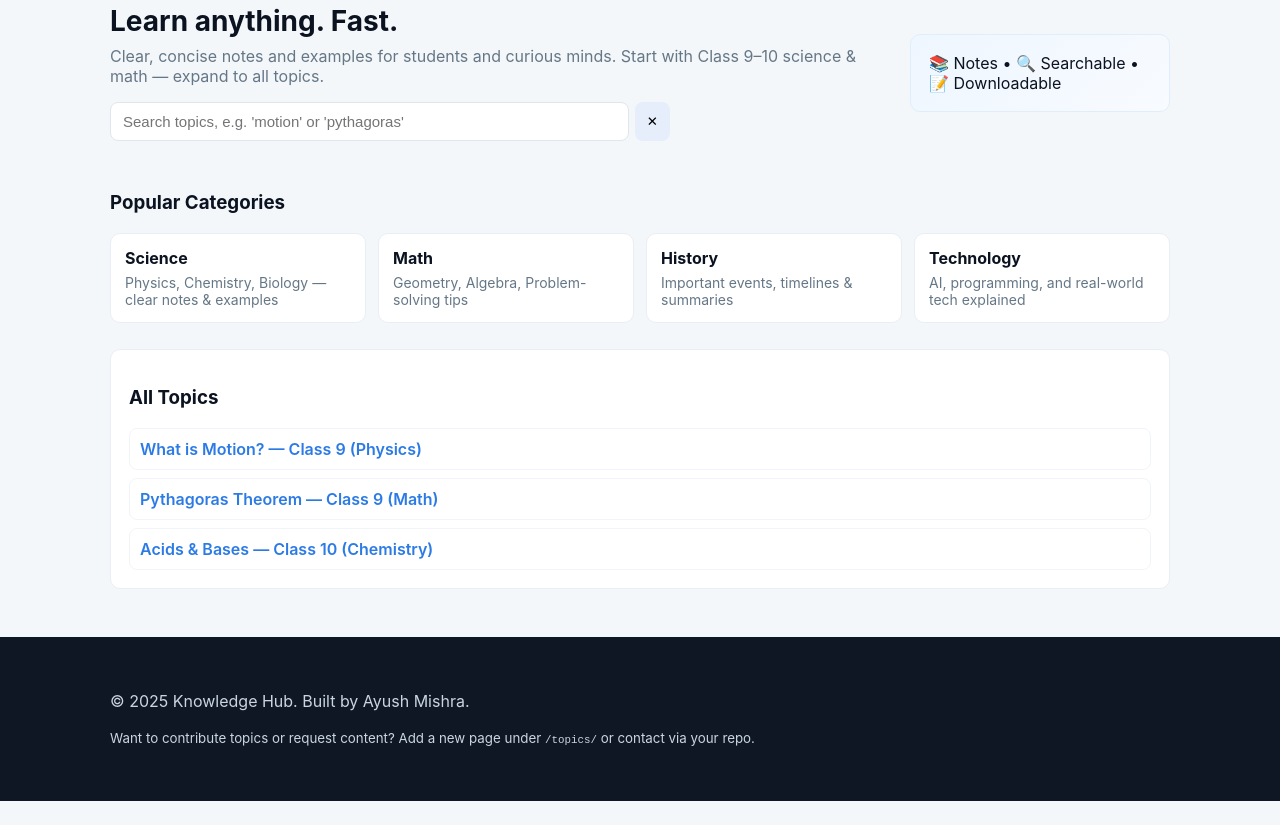
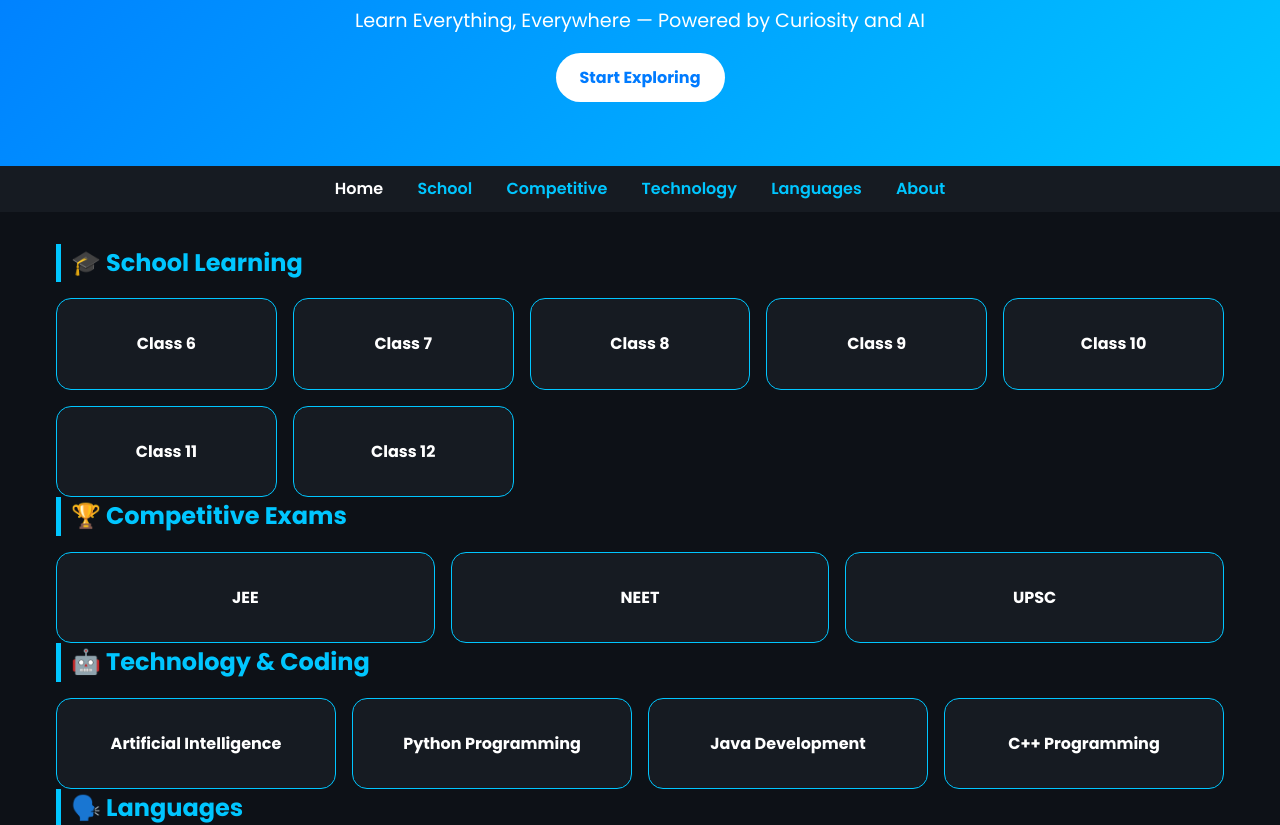
Before and after one commit to AyushMishra189/AyuNexis, a plain HTML site: page index.html in a window 1280 px wide. Shown: the part 151-976 px from the top of the page. Before the commit the page ends 952 px from the top, so only its background shows below. Drawn offline with Linux system fonts and the light colour scheme.

Commit message:
Add files via upload

```diff
--- a/index.html
+++ b/index.html
@@ -1,112 +1,71 @@
-<!doctype html>
+<!DOCTYPE html>
 <html lang="en">
 <head>
-  <meta charset="utf-8" />
-  <meta name="viewport" content="width=device-width,initial-scale=1" />
-  <title>Knowledge Hub — Learn Anything</title>
-  <meta name="description" content="Knowledge Hub — clear notes and explanations on science, math, history, technology and more. English & Hindi friendly." />
+  <meta charset="UTF-8" />
+  <meta name="viewport" content="width=device-width, initial-scale=1.0" />
+  <title>Knowledge Hub | Learn Everything, Everywhere</title>
   <link rel="stylesheet" href="style.css" />
 </head>
 <body>
-  <header class="site-header">
-    <div class="container header-inner">
-      <div class="brand">
-        <h1><a href="./">Knowledge Hub</a></h1>
-        <p class="tag">Your global knowledge platform</p>
-      </div>
-      <nav class="main-nav">
-        <a href="topics/science.html">Science</a>
-        <a href="topics/math.html">Math</a>
-        <a href="topics/history.html">History</a>
-        <a href="topics/technology.html">Technology</a>
-      </nav>
-    </div>
+  <header class="hero">
+    <h1>🌐 Knowledge Hub</h1>
+    <p>Learn Everything, Everywhere — Powered by Curiosity and AI</p>
+    <a href="#explore" class="btn">Start Exploring</a>
   </header>
 
-  <main class="container">
-    <section class="hero">
-      <div class="hero-left">
-        <h2>Learn anything. Fast.</h2>
-        <p>Clear, concise notes and examples for students and curious minds. Start with Class 9–10 science & math — expand to all topics.</p>
-        <div class="search-wrap">
-          <input id="topicSearch" type="search" placeholder="Search topics, e.g. 'motion' or 'pythagoras'">
-          <button id="clearSearch" title="Clear">✕</button>
-        </div>
-      </div>
-      <div class="hero-right">
-        <div class="hero-card">📚 Notes • 🔍 Searchable • 📝 Downloadable</div>
+  <nav>
+    <a href="index.html" class="active">Home</a>
+    <a href="school/class9.html">School</a>
+    <a href="competitive/jee.html">Competitive</a>
+    <a href="technology/ai.html">Technology</a>
+    <a href="languages/english.html">Languages</a>
+    <a href="about.html">About</a>
+  </nav>
+
+  <main id="explore" class="container">
+    <section>
+      <h2>🎓 School Learning</h2>
+      <div class="card-grid">
+        <a href="school/class6.html" class="card">Class 6</a>
+        <a href="school/class7.html" class="card">Class 7</a>
+        <a href="school/class8.html" class="card">Class 8</a>
+        <a href="school/class9.html" class="card">Class 9</a>
+        <a href="school/class10.html" class="card">Class 10</a>
+        <a href="school/class11.html" class="card">Class 11</a>
+        <a href="school/class12.html" class="card">Class 12</a>
       </div>
     </section>
 
-    <section class="categories">
-      <h3>Popular Categories</h3>
-      <div class="cards">
-        <a class="card" href="topics/science.html">
-          <div class="card-title">Science</div>
-          <div class="card-desc">Physics, Chemistry, Biology — clear notes & examples</div>
-        </a>
-        <a class="card" href="topics/math.html">
-          <div class="card-title">Math</div>
-          <div class="card-desc">Geometry, Algebra, Problem-solving tips</div>
-        </a>
-        <a class="card" href="topics/history.html">
-          <div class="card-title">History</div>
-          <div class="card-desc">Important events, timelines & summaries</div>
-        </a>
-        <a class="card" href="topics/technology.html">
-          <div class="card-title">Technology</div>
-          <div class="card-desc">AI, programming, and real-world tech explained</div>
-        </a>
+    <section>
+      <h2>🏆 Competitive Exams</h2>
+      <div class="card-grid">
+        <a href="competitive/jee.html" class="card">JEE</a>
+        <a href="competitive/neet.html" class="card">NEET</a>
+        <a href="competitive/upsc.html" class="card">UPSC</a>
       </div>
     </section>
 
-    <section class="latest" id="topicListSection">
-      <h3>All Topics</h3>
-      <ul id="topicList" class="topic-list">
-        <!-- You will add more <li> entries for each topic page -->
-        <li data-tags="motion physics class9"> <a href="topics/motion.html">What is Motion? — Class 9 (Physics)</a> </li>
-        <!-- Example placeholders (delete/replace with real pages) -->
-        <li data-tags="pythagoras math class9"> <a href="topics/pythagoras.html">Pythagoras Theorem — Class 9 (Math)</a> </li>
-        <li data-tags="acids bases chemistry class10"> <a href="topics/acids-bases.html">Acids & Bases — Class 10 (Chemistry)</a> </li>
-      </ul>
+    <section>
+      <h2>🤖 Technology & Coding</h2>
+      <div class="card-grid">
+        <a href="technology/ai.html" class="card">Artificial Intelligence</a>
+        <a href="technology/python.html" class="card">Python Programming</a>
+        <a href="technology/java.html" class="card">Java Development</a>
+        <a href="technology/cplusplus.html" class="card">C++ Programming</a>
+      </div>
     </section>
 
+    <section>
+      <h2>🗣️ Languages</h2>
+      <div class="card-grid">
+        <a href="languages/english.html" class="card">English Learning</a>
+        <a href="languages/hindi.html" class="card">Hindi Learning</a>
+      </div>
+    </section>
   </main>
 
-  <footer class="site-footer">
-    <div class="container">
-      <p>© 2025 Knowledge Hub. Built by Ayush Mishra.</p>
-      <p><small>Want to contribute topics or request content? Add a new page under <code>/topics/</code> or contact via your repo.</small></p>
-    </div>
+  <footer>
+    <p>© 2025 Knowledge Hub | Designed by Ayush Mishra | Powered by AI & Curiosity</p>
   </footer>
-
-  <script>
-    // Simple client-side search/filter for the topics list
-    const searchInput = document.getElementById('topicSearch');
-    const topicList = document.getElementById('topicList');
-    const clearBtn = document.getElementById('clearSearch');
-
-    function filterTopics() {
-      const q = searchInput.value.trim().toLowerCase();
-      const items = topicList.querySelectorAll('li');
-      let visible = 0;
-      items.forEach(li => {
-        const tags = li.getAttribute('data-tags') || '';
-        const title = li.textContent.toLowerCase();
-        if (!q || title.includes(q) || tags.includes(q)) {
-          li.style.display = '';
-          visible++;
-        } else {
-          li.style.display = 'none';
-        }
-      });
-      if (visible === 0 && q) {
-        // optional: show message
-      }
-    }
-
-    searchInput.addEventListener('input', filterTopics);
-    clearBtn.addEventListener('click', () => { searchInput.value=''; filterTopics(); searchInput.focus(); });
-  </script>
 </body>
 </html>
--- a/style.css
+++ b/style.css
@@ -1,43 +1,117 @@
-/* style.css — clean, responsive, mobile-first */
-:root{
-  --bg:#f4f7fa; --card:#ffffff; --accent:#2c7be5; --muted:#657786;
-  --maxw:1100px;
+@import url('https://fonts.googleapis.com/css2?family=Poppins:wght@400;600;700&display=swap');
+
+* {
+  margin: 0;
+  padding: 0;
+  box-sizing: border-box;
+  font-family: 'Poppins', sans-serif;
 }
-*{box-sizing:border-box}
-body{
-  font-family: Inter, system-ui, -apple-system, "Helvetica Neue", Arial;
-  margin:0; background:var(--bg); color:#0b1220; -webkit-font-smoothing:antialiased;
+
+body {
+  background: #0d1117;
+  color: #fff;
+  line-height: 1.6;
 }
-.container{max-width:var(--maxw); margin:0 auto; padding:20px;}
-.site-header{background:#0f1724;color:#fff;padding:14px 0;}
-.header-inner{display:flex;align-items:center;justify-content:space-between;gap:16px;}
-.brand h1{margin:0;font-size:20px}
-.brand a{color:inherit;text-decoration:none}
-.tag{margin:0;font-size:12px;color:#cbd5e1}
-.main-nav a{color:#fff;margin-left:14px;text-decoration:none;font-weight:600}
-.hero{display:flex;flex-direction:column;gap:16px;padding:28px 0}
-.hero-left h2{margin:0;font-size:28px}
-.hero-left p{color:var(--muted);margin-top:8px}
-.search-wrap{margin-top:14px;display:flex;gap:6px;max-width:560px}
-.search-wrap input[type="search"]{
-  flex:1;padding:10px 12px;border-radius:8px;border:1px solid #dfe6ee;font-size:15px;
+
+/* Hero Section */
+.hero {
+  background: linear-gradient(135deg, #007bff, #00c6ff);
+  text-align: center;
+  padding: 4rem 1rem;
+  color: white;
+  box-shadow: 0 4px 20px rgba(0,0,0,0.4);
 }
-.search-wrap button{background:#e6eefc;border:none;padding:10px 12px;border-radius:8px;cursor:pointer}
-.hero-right{display:flex;align-items:center;justify-content:center}
-.hero-card{background:linear-gradient(135deg,#eef6ff,#f8fbff);padding:18px;border-radius:10px;border:1px solid #e0eefc}
-.categories{margin-top:22px}
-.cards{display:grid;grid-template-columns:repeat(auto-fit,minmax(200px,1fr));gap:12px;margin-top:12px}
-.card{display:block;background:var(--card);padding:14px;border-radius:10px;text-decoration:none;color:inherit;border:1px solid #e9eef6;transition:transform .15s,box-shadow .15s}
-.card:hover{transform:translateY(-6px);box-shadow:0 8px 20px rgba(12,32,64,.08)}
-.card-title{font-weight:700;margin-bottom:6px}
-.card-desc{color:var(--muted);font-size:14px}
-.latest{margin-top:26px;background:var(--card);padding:18px;border-radius:10px;border:1px solid #e9eef6}
-.topic-list{list-style:none;padding:0;margin:0;display:grid;gap:8px}
-.topic-list li{padding:10px;border-radius:8px;border:1px solid #f1f5f9;background:#fff}
-.topic-list a{color:var(--accent);text-decoration:none;font-weight:600}
-.site-footer{background:#0f1724;color:#cbd5e1;padding:18px;margin-top:28px}
-@media(min-width:900px){
-  .hero{flex-direction:row;align-items:center}
-  .hero-left{flex:1}
-  .hero-right{flex:0 0 260px}
+
+.hero h1 {
+  font-size: 3rem;
 }
+
+.hero p {
+  margin: 1rem 0;
+  font-size: 1.2rem;
+}
+
+.btn {
+  display: inline-block;
+  padding: 12px 24px;
+  background: white;
+  color: #007bff;
+  border-radius: 50px;
+  text-decoration: none;
+  font-weight: bold;
+  transition: 0.3s;
+}
+
+.btn:hover {
+  background: #222;
+  color: white;
+}
+
+/* Navigation */
+nav {
+  background: #161b22;
+  padding: 10px;
+  text-align: center;
+  position: sticky;
+  top: 0;
+  z-index: 100;
+}
+
+nav a {
+  color: #00c6ff;
+  text-decoration: none;
+  margin: 0 15px;
+  font-weight: 600;
+  transition: 0.3s;
+}
+
+nav a:hover, nav a.active {
+  color: white;
+}
+
+/* Main Content */
+.container {
+  max-width: 1200px;
+  margin: 2rem auto;
+  padding: 0 1rem;
+}
+
+h2 {
+  color: #00c6ff;
+  border-left: 5px solid #00c6ff;
+  padding-left: 10px;
+  margin-bottom: 1rem;
+}
+
+.card-grid {
+  display: grid;
+  grid-template-columns: repeat(auto-fit, minmax(200px, 1fr));
+  gap: 1rem;
+}
+
+.card {
+  background: #161b22;
+  border-radius: 15px;
+  padding: 2rem;
+  text-align: center;
+  color: white;
+  text-decoration: none;
+  font-weight: bold;
+  transition: transform 0.3s, box-shadow 0.3s;
+  border: 1px solid #00c6ff;
+}
+
+.card:hover {
+  transform: translateY(-6px);
+  box-shadow: 0 0 15px #00c6ff;
+}
+
+/* Footer */
+footer {
+  background: #0b0f14;
+  color: #aaa;
+  text-align: center;
+  padding: 1rem;
+  margin-top: 3rem;
+  font-size: 0.9rem;
+}
```
Also changed, not shown: about.html (added, +41 -0 lines), ai.html (added, +42 -0 lines), class9.html (added, +43 -0 lines), jee.html (added, +41 -0 lines), motion.html (+5 -38 lines).
